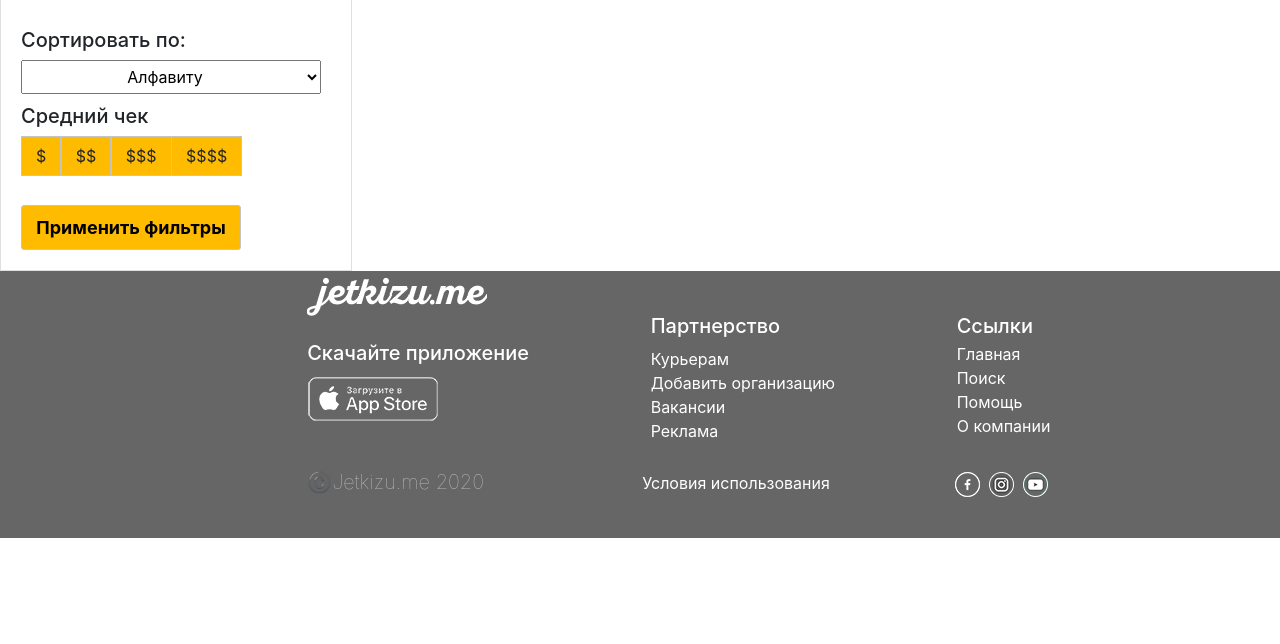
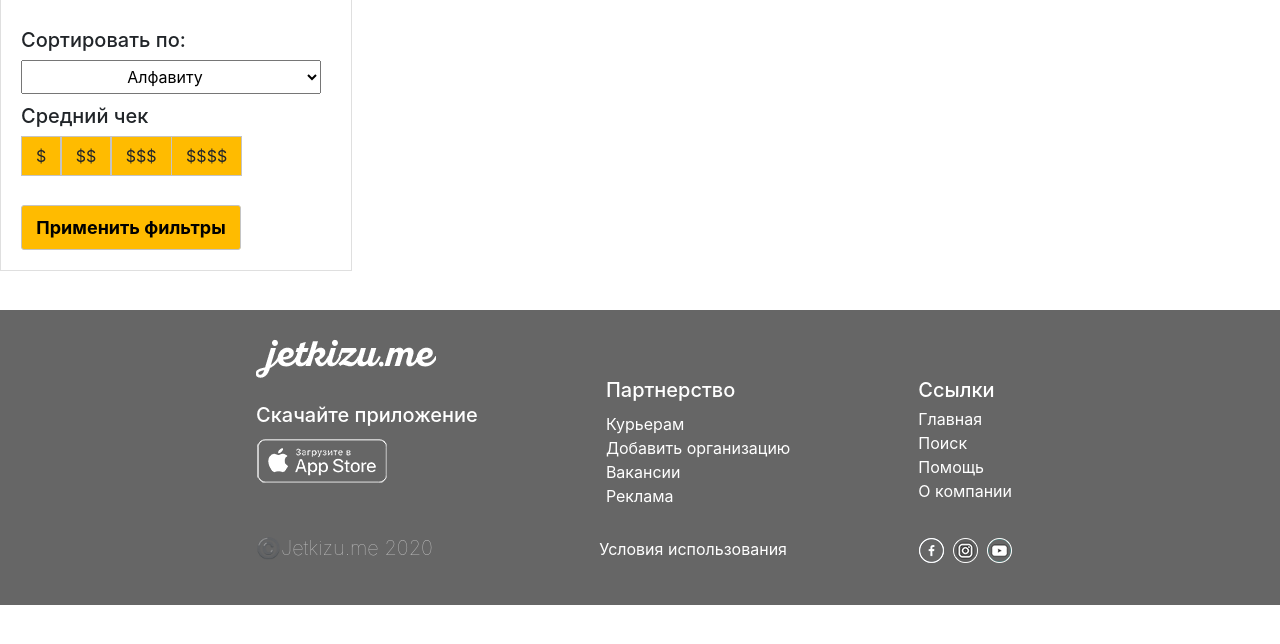
Before and after one commit to orazkarl/dostavkakz, a Django app: page /stores/1 in a window 1280 px wide. Shown: the part 137-781 px from the top of the page. Run offline with Django 3.2, Linux system fonts and the light colour scheme; data that the repository does not hold is empty; some libraries are stand-ins or nearby versions.

Commit message:
Footer upgrade

```diff
--- a/templates/landing/base.html
+++ b/templates/landing/base.html
@@ -242,11 +242,10 @@
 {% block content %}
 
 {% endblock %}
-</body>
-<br>
-<footer style="width: 100%; position: fixed; bottom: -1; left: 0;">
-    <div style="width: 100%; height: 100%; background-color: #666;">
-    <div style="margin-left: 5%;">
+
+<footer style="width: 100%; position: absolute;  left: 0; background-color: #666; overflow-x: hidden; margin-top: 3%">
+    <br>
+    <div>
         <div style="display: inline-flex; margin-left: 10%; width: 100%; margin-top: -0.8%;">
             <div class="footlogo" style="margin-left: 10%; margin-top: 1%; margin-bottom: 1%;">
                 <img src="{% static 'images/footer/footlogo.png' %}" alt="">
@@ -285,8 +284,12 @@
                     src="{% static 'images/footer/yt.png' %}" alt=""></a>
         </div>
     </div>
-        </div>
+
 </footer>
+</body>
+<br>
+<br>
+
 
 <script type="text/javascript">
     function changeButtonName() {
--- a/templates/landing/cart_detail.html
+++ b/templates/landing/cart_detail.html
@@ -14,9 +14,9 @@
     {#            background-color: #fff !important;#}
     {#        }#}
     {#    </style>#}
-    <iframe frameborder="no" style="width: 100%;border: 1px solid #a3a3a3;box-sizing: border-box;" width="640"
-            height="600"
-            src="http://widgets.2gis.com/widget?type=firmsonmap&amp;options=%7B%22pos%22%3A%7B%22lat%22%3A43.23455750575289%2C%22lon%22%3A76.95727586746217%2C%22zoom%22%3A16%7D%2C%22opt%22%3A%7B%22city%22%3A%22almaty%22%7D%2C%22org%22%3A%229429940001617972%22%7D"></iframe>
+{#    <iframe frameborder="no" style="width: 100%;border: 1px solid #a3a3a3;box-sizing: border-box;" width="640"#}
+{#            height="600"#}
+{#            src="http://widgets.2gis.com/widget?type=firmsonmap&amp;options=%7B%22pos%22%3A%7B%22lat%22%3A43.23455750575289%2C%22lon%22%3A76.95727586746217%2C%22zoom%22%3A16%7D%2C%22opt%22%3A%7B%22city%22%3A%22almaty%22%7D%2C%22org%22%3A%229429940001617972%22%7D"></iframe>#}
     <form action="{% url 'checkout' store.slug %}">
         <div class="orderbody">
 
--- a/templates/landing/stores_list.html
+++ b/templates/landing/stores_list.html
@@ -221,6 +221,7 @@
                 </div>
             {% endfor %}
 
+
         </div>
     </div>
 
```
